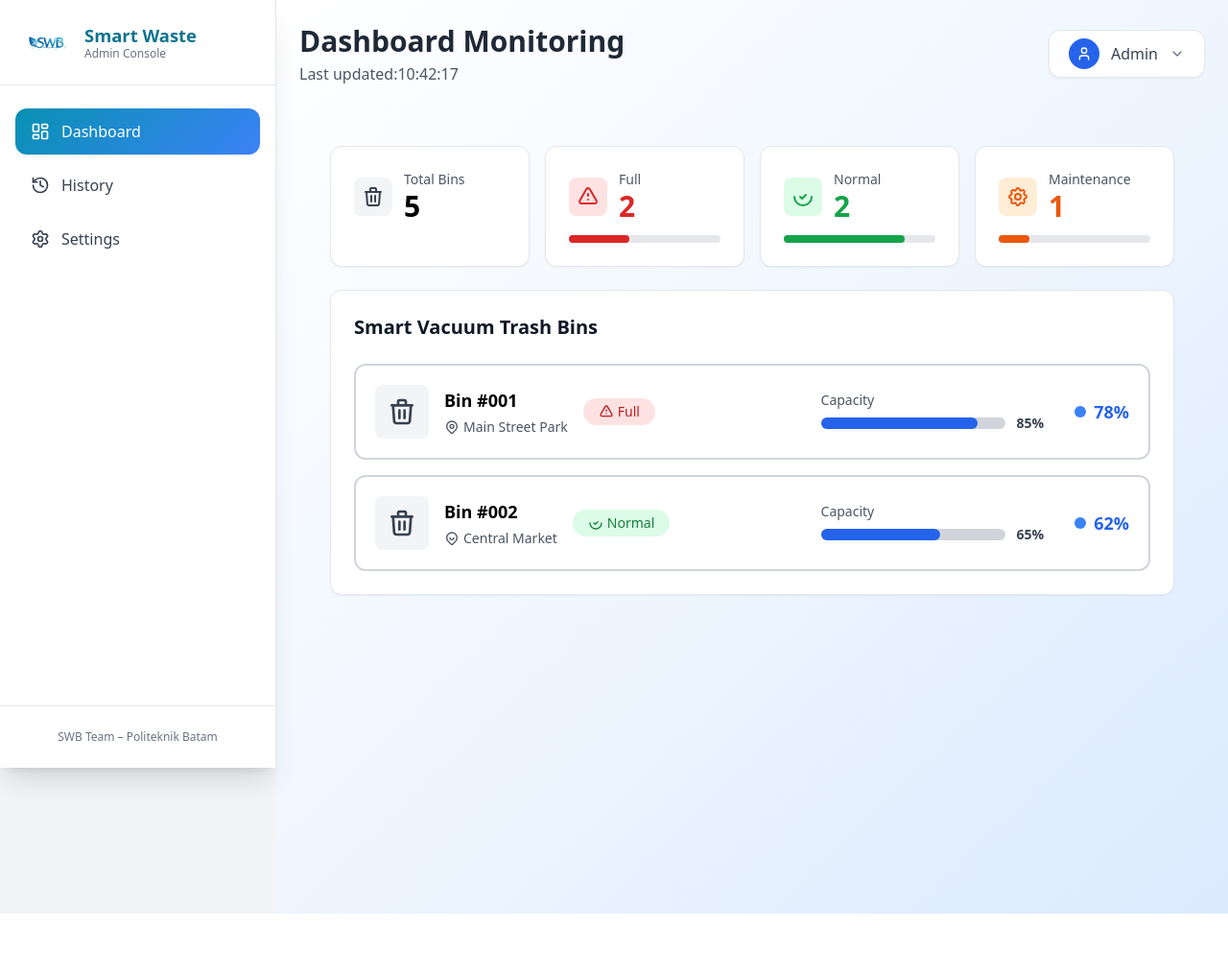
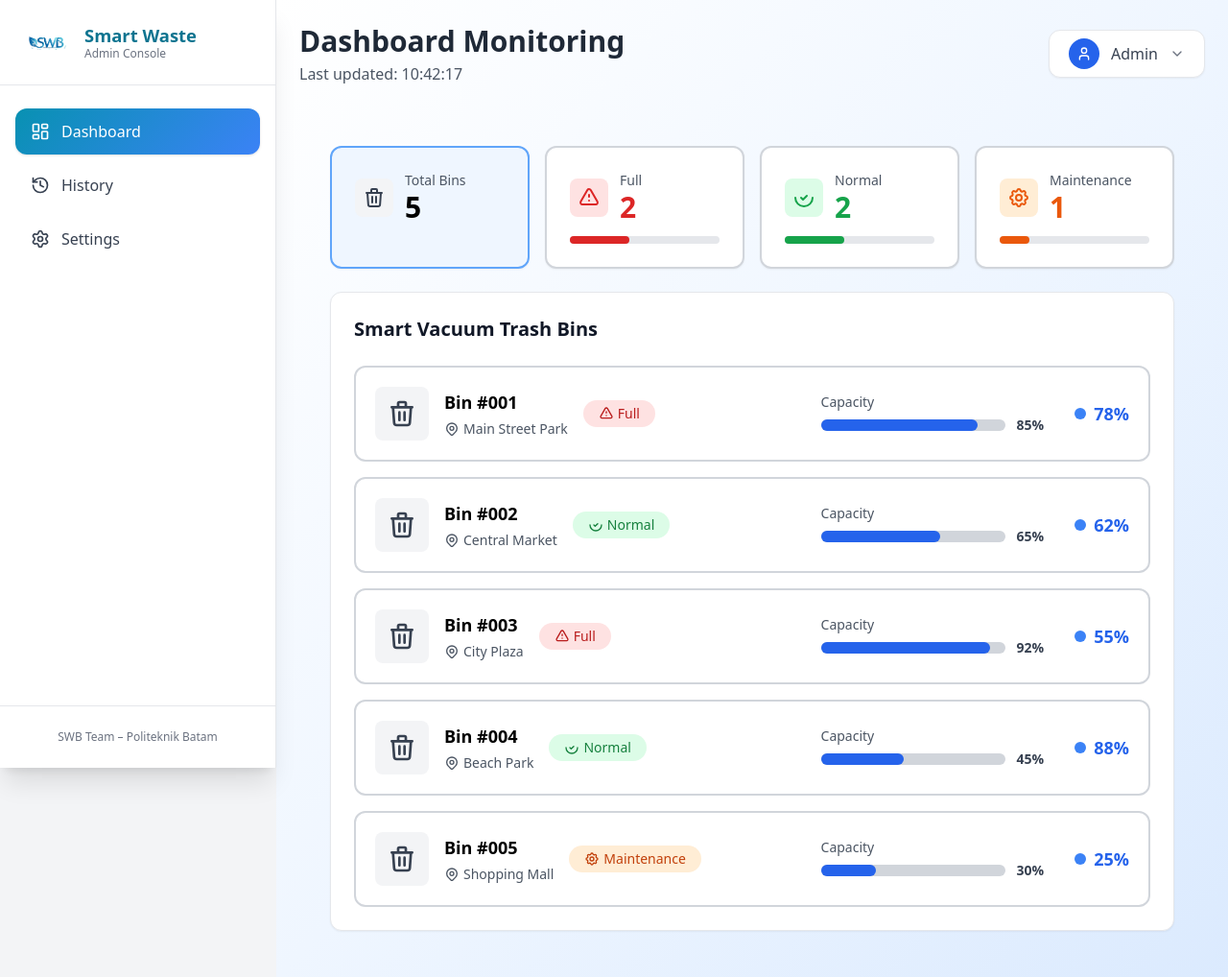
Before and after one commit to Xichiraku/SWB-TRIAL, a Laravel app: page /admin/dashboard in a window 1280 px wide. Shown: the whole page at 96% size. Before the commit the page ends 952 px from the top, so only its background shows below. Run offline with Laravel 12, Linux system fonts and the light colour scheme; parts of the project's set-up code (start-up, migrations or seed data) failed here and were passed over; some libraries are stand-ins or nearby versions.

Commit message:
zahra update admin

```diff
--- a/resources/views/admin/pages/dashboard.blade.php
+++ b/resources/views/admin/pages/dashboard.blade.php
@@ -9,20 +9,82 @@
        Dashboard Monitoring
     </h1>
     <p class="text-gray-600 mt-1 text-base leading-snug">
-   Last updated:10:42:17
+   Last updated: 10:42:17
     </p>
     </div>
 @endsection
 
 @section('content')
-<div x-data="dashboardMonitor()"
+<div x-data="{
+    filter: 'all',
+    bins: [
+        {
+            id: '001',
+            name: 'Bin #001',
+            location: 'Main Street Park',
+            status: 'Full',
+            capacity: 85,
+            battery: 78
+        },
+        {
+            id: '002',
+            name: 'Bin #002',
+            location: 'Central Market',
+            status: 'Normal',
+            capacity: 65,
+            battery: 62
+        },
+        {
+            id: '003',
+            name: 'Bin #003',
+            location: 'City Plaza',
+            status: 'Full',
+            capacity: 92,
+            battery: 55
+        },
+        {
+            id: '004',
+            name: 'Bin #004',
+            location: 'Beach Park',
+            status: 'Normal',
+            capacity: 45,
+            battery: 88
+        },
+        {
+            id: '005',
+            name: 'Bin #005',
+            location: 'Shopping Mall',
+            status: 'Maintenance',
+            capacity: 30,
+            battery: 25
+        }
+    ],
+    get filteredBins() {
+        if (this.filter === 'all') return this.bins;
+        return this.bins.filter(bin => bin.status === this.filter);
+    },
+    get totalBins() {
+        return this.bins.length;
+    },
+    get fullBins() {
+        return this.bins.filter(bin => bin.status === 'Full').length;
+    },
+    get normalBins() {
+        return this.bins.filter(bin => bin.status === 'Normal').length;
+    },
+    get maintenanceBins() {
+        return this.bins.filter(bin => bin.status === 'Maintenance').length;
+    }
+}"
      class="min-h-screen px-4 sm:px-6 lg:px-8 py-6">
 
-<!-- STATS CARDS -->
+<!-- STATS CARDS dengan Filter -->
 <div class="grid grid-cols-1 md:grid-cols-4 gap-4 mb-6">
 
     <!-- Total Bins -->
-    <div class="bg-white rounded-xl shadow-sm p-6 border hover:bg-blue-50 hover:border-blue-300 transition">
+    <div @click="filter = 'all'"
+         :class="filter === 'all' ? 'bg-blue-50 border-blue-400' : 'bg-white border-gray-300'"
+         class="rounded-xl shadow-sm p-6 border-2 hover:bg-blue-50 hover:border-blue-300 transition cursor-pointer">
         <div class="flex items-center space-x-3 mb-3">
             <div class="bg-gray-100 p-2 rounded-lg">
                 <svg class="w-6 h-6 text-gray-700" fill="none" stroke="currentColor" viewBox="0 0 24 24">
@@ -32,13 +94,15 @@
             </div>
             <div>
                 <p class="text-gray-600 text-sm">Total Bins</p>
-                <p class="text-3xl font-bold">5</p>
+                <p class="text-3xl font-bold" x-text="totalBins"></p>
             </div>
         </div>
     </div>
 
     <!-- Full -->
-    <div class="bg-white rounded-xl shadow-sm p-6 border hover:bg-blue-50 hover:border-blue-300 transition">
+    <div @click="filter = 'Full'"
+         :class="filter === 'Full' ? 'bg-red-50 border-red-400' : 'bg-white border-gray-300'"
+         class="rounded-xl shadow-sm p-6 border-2 hover:bg-red-50 hover:border-red-300 transition cursor-pointer">
         <div class="flex items-center space-x-3 mb-3">
             <div class="bg-red-100 p-2 rounded-lg">
                 <svg class="w-6 h-6 text-red-600" fill="none" stroke="currentColor" viewBox="0 0 24 24">
@@ -48,16 +112,18 @@
             </div>
             <div>
                 <p class="text-gray-600 text-sm">Full</p>
-                <p class="text-3xl font-bold text-red-600">2</p>
+                <p class="text-3xl font-bold text-red-600" x-text="fullBins"></p>
             </div>
         </div>
         <div class="w-full bg-gray-200 rounded-full h-2">
-            <div class="bg-red-600 h-2 rounded-full" style="width:40%"></div>
+            <div class="bg-red-600 h-2 rounded-full" :style="`width: ${(fullBins / totalBins) * 100}%`"></div>
         </div>
     </div>
 
     <!-- Normal -->
-    <div class="bg-white rounded-xl shadow-sm p-6 border hover:bg-blue-50 hover:border-blue-300 transition">
+    <div @click="filter = 'Normal'"
+         :class="filter === 'Normal' ? 'bg-green-50 border-green-400' : 'bg-white border-gray-300'"
+         class="rounded-xl shadow-sm p-6 border-2 hover:bg-green-50 hover:border-green-300 transition cursor-pointer">
         <div class="flex items-center space-x-3 mb-3">
             <div class="bg-green-100 p-2 rounded-lg">
                 <svg class="w-6 h-6 text-green-600" fill="none" stroke="currentColor" viewBox="0 0 24 24">
@@ -67,16 +133,18 @@
             </div>
             <div>
                 <p class="text-gray-600 text-sm">Normal</p>
-                <p class="text-3xl font-bold text-green-600">2</p>
+                <p class="text-3xl font-bold text-green-600" x-text="normalBins"></p>
             </div>
         </div>
         <div class="w-full bg-gray-200 rounded-full h-2">
-            <div class="bg-green-600 h-2 rounded-full" style="width:80%"></div>
+            <div class="bg-green-600 h-2 rounded-full" :style="`width: ${(normalBins / totalBins) * 100}%`"></div>
         </div>
     </div>
 
     <!-- Maintenance -->
-    <div class="bg-white rounded-xl shadow-sm p-6 border hover:bg-blue-50 hover:border-blue-300 transition">
+    <div @click="filter = 'Maintenance'"
+         :class="filter === 'Maintenance' ? 'bg-orange-50 border-orange-400' : 'bg-white border-gray-300'"
+         class="rounded-xl shadow-sm p-6 border-2 hover:bg-orange-50 hover:border-orange-300 transition cursor-pointer">
         <div class="flex items-center space-x-3 mb-3">
             <div class="bg-orange-100 p-2 rounded-lg">
                 <svg class="w-6 h-6 text-orange-600" fill="none" stroke="currentColor" viewBox="0 0 24 24">
@@ -88,11 +156,11 @@
             </div>
             <div>
                 <p class="text-gray-600 text-sm">Maintenance</p>
-                <p class="text-3xl font-bold text-orange-600">1</p>
+                <p class="text-3xl font-bold text-orange-600" x-text="maintenanceBins"></p>
             </div>
         </div>
         <div class="w-full bg-gray-200 rounded-full h-2">
-            <div class="bg-orange-600 h-2 rounded-full" style="width:20%"></div>
+            <div class="bg-orange-600 h-2 rounded-full" :style="`width: ${(maintenanceBins / totalBins) * 100}%`"></div>
         </div>
     </div>
 
@@ -104,8 +172,9 @@
 
     <div class="space-y-4">
 
-        <!-- BIN 001 -->
-        <a href="{{ route('bin.detail', '001') }}" class="block">
+        <!-- Loop Bins -->
+        <template x-for="bin in filteredBins" :key="bin.id">
+            <a :href="`/bin/${bin.id}`" class="block">
                 <div class="bg-white border-2 border-gray-300 rounded-xl p-5 hover:bg-blue-50 hover:border-blue-300 transition cursor-pointer">
                     <div class="flex items-center justify-between">
                         <div class="flex items-center space-x-4">
@@ -116,7 +185,7 @@
                                 </svg>
                             </div>
                             <div>
-                            <h3 class="text-lg font-bold">Bin #001</h3>
+                                <h3 class="text-lg font-bold" x-text="bin.name"></h3>
                                 <div class="flex items-center space-x-1 text-gray-600 text-sm mt-1">
                                     <svg class="w-4 h-4" fill="none" stroke="currentColor" viewBox="0 0 24 24">
                                         <path stroke-linecap="round" stroke-linejoin="round" stroke-width="2"
@@ -124,15 +193,35 @@
                                         <path stroke-linecap="round" stroke-linejoin="round" stroke-width="2"
                                               d="M15 11a3 3 0 11-6 0 3 3 0 016 0z"/>
                                     </svg>
-                                <span>Main Street Park</span>
+                                    <span x-text="bin.location"></span>
                                 </div>
                             </div>
-                        <div class="bg-red-100 text-red-700 px-4 py-1 rounded-full text-sm font-medium flex items-center space-x-1">
+
+                            <!-- Status Badge -->
+                            <div x-show="bin.status === 'Full'" class="bg-red-100 text-red-700 px-4 py-1 rounded-full text-sm font-medium flex items-center space-x-1">
                                 <svg class="w-4 h-4" fill="none" stroke="currentColor" viewBox="0 0 24 24">
                                     <path stroke-linecap="round" stroke-linejoin="round" stroke-width="2"
                                           d="M12 9v2m0 4h.01m-6.938 4h13.856c1.54 0 2.502-1.667 1.732-3L13.732 4c-.77-1.333-2.694-1.333-3.464 0L3.34 16c-.77 1.333.192 3 1.732 3z"/>
                                 </svg>
                                 <span>Full</span>
+                            </div>
+
+                            <div x-show="bin.status === 'Normal'" class="bg-green-100 text-green-700 px-4 py-1 rounded-full text-sm font-medium flex items-center space-x-1">
+                                <svg class="w-4 h-4" fill="none" stroke="currentColor" viewBox="0 0 24 24">
+                                    <path stroke-linecap="round" stroke-linejoin="round" stroke-width="2"
+                                          d="M9 12l2 2 4-4m6 2a9 9 0 11-18 0 9 0 018 18z"/>
+                                </svg>
+                                <span>Normal</span>
+                            </div>
+
+                            <div x-show="bin.status === 'Maintenance'" class="bg-orange-100 text-orange-700 px-4 py-1 rounded-full text-sm font-medium flex items-center space-x-1">
+                                <svg class="w-4 h-4" fill="none" stroke="currentColor" viewBox="0 0 24 24">
+                                    <path stroke-linecap="round" stroke-linejoin="round" stroke-width="2"
+                                          d="M10.325 4.317c.426-1.756 2.924-1.756 3.35 0a1.724 1.724 0 002.573 1.066c1.543-.94 3.31.826 2.37 2.37a1.724 1.724 0 001.065 2.572c1.756.426 1.756 2.924 0 3.35a1.724 1.724 0 00-1.066 2.573c.94 1.543-.826 3.31-2.37 2.37a1.724 1.724 0 00-2.572 1.065c-.426 1.756-2.924 1.756-3.35 0a1.724 1.724 0 00-2.573-1.066c-1.543.94-3.31-.826-2.37-2.37a1.724 1.724 0 00-1.065-2.572c-1.756-.426-1.756-2.924 0-3.35a1.724 1.724 0 001.066-2.573c-.94-1.543.826-3.31 2.37-2.37.996.608 2.296.07 2.572-1.065z"/>
+                                    <path stroke-linecap="round" stroke-linejoin="round" stroke-width="2"
+                                          d="M15 12a3 3 0 11-6 0 3 3 0 016 0z"/>
+                                </svg>
+                                <span>Maintenance</span>
                             </div>
                         </div>
 
@@ -141,78 +230,32 @@
                                 <p class="text-sm text-gray-600 mb-1">Capacity</p>
                                 <div class="flex items-center space-x-3">
                                     <div class="w-48 bg-gray-300 h-3 rounded-full">
-                                    <div class="bg-blue-600 h-3 rounded-full" style="width:85%"></div>
+                                        <div class="bg-blue-600 h-3 rounded-full" :style="`width: ${bin.capacity}%`"></div>
                                     </div>
-                                <span class="text-sm font-bold text-gray-700">85%</span>
+                                    <span class="text-sm font-bold text-gray-700" x-text="bin.capacity + '%'"></span>
                                 </div>
                             </div>
                             <div class="flex items-center space-x-2">
                                 <div class="w-3 h-3 bg-blue-500 rounded-full"></div>
-                            <span class="text-lg font-bold text-blue-600">78%</span>
+                                <span class="text-lg font-bold text-blue-600" x-text="bin.battery + '%'"></span>
                             </div>
                         </div>
                     </div>
                 </div>
             </a>
+        </template>
 
-        <!-- BIN 002 -->
-        <a href="{{ route('bin.detail', '002') }}" class="block">
-            <div class="bg-white border-2 border-gray-300 rounded-xl p-5 hover:bg-blue-50 hover:border-blue-300 transition cursor-pointer">
-
-                <div class="flex items-center justify-between">
-                    <div class="flex items-center space-x-4">
-                        <div class="bg-gray-100 p-3 rounded-lg">
-                            <svg class="w-8 h-8 text-gray-700" fill="none" stroke="currentColor" viewBox="0 0 24 24">
-                                <path stroke-linecap="round" stroke-linejoin="round" stroke-width="2"
-                                      d="M19 7l-.867 12.142A2 2 0 0116.138 21H7.862a2 2 0 01-1.995-1.858L5 7m5 4v6m4-6v6m1-10V4a1 1 0 00-1-1h-4a1 1 0 00-1 1v3M4 7h16"/>
+        <!-- Empty State -->
+        <div x-show="filteredBins.length === 0" class="text-center py-12">
+            <svg class="w-16 h-16 text-gray-400 mx-auto mb-4" fill="none" stroke="currentColor" viewBox="0 0 24 24">
+                <path stroke-linecap="round" stroke-linejoin="round" stroke-width="2" d="M20 13V6a2 2 0 00-2-2H6a2 2 0 00-2 2v7m16 0v5a2 2 0 01-2 2H6a2 2 0 01-2-2v-5m16 0h-2.586a1 1 0 00-.707.293l-2.414 2.414a1 1 0 01-.707.293h-3.172a1 1 0 01-.707-.293l-2.414-2.414A1 1 0 006.586 13H4"/>
             </svg>
+            <p class="text-gray-500 text-lg font-medium">No bins found</p>
+            <p class="text-gray-400 text-sm mt-1">Try selecting a different filter</p>
         </div>
 
-                        <div>
-                            <h3 class="text-lg font-bold">Bin #002</h3>
-                            <div class="flex items-center space-x-1 text-gray-600 text-sm mt-1">
-                                <svg class="w-4 h-4" fill="none" stroke="currentColor" viewBox="0 0 24 24">
-                                    <path stroke-linecap="round" stroke-linejoin="round" stroke-width="2"
-                                          d="M17.657 16.657L13.414 20.9a1.998 1.998 0 01-2.827 0l-4.244-4.243a8 8 0 1111.314 0z"/>
-                                    <path stroke-linecap="round" stroke-linejoin="round" stroke-width="2"
-                                          d="M15 11a3 3 0 11-6 0 3 3"
-                                    />
-                                </svg>
-                                <span>Central Market</span>
-                            </div>
-                        </div>
-
-                        <div class="bg-green-100 text-green-700 px-4 py-1 rounded-full text-sm font-medium flex items-center space-x-1">
-                            <svg class="w-4 h-4" fill="none" stroke="currentColor" viewBox="0 0 24 24">
-                                <path stroke-linecap="round" stroke-linejoin="round" stroke-width="2"
-                                      d="M9 12l2 2 4-4m6 2a9 9 0 11-18 0 9 0 018 18z"/>
-                            </svg>
-                            <span>Normal</span>
-                        </div>
-                    </div>
-
-                    <div class="flex items-center space-x-8">
-                        <div>
-                            <p class="text-sm text-gray-600 mb-1">Capacity</p>
-                            <div class="flex items-center space-x-3">
-                                <div class="w-48 bg-gray-300 h-3 rounded-full">
-                                    <div class="bg-blue-600 h-3 rounded-full" style="width:65%"></div>
-                                </div>
-                                <span class="text-sm font-bold text-gray-700">65%</span>
-                            </div>
-                        </div>
-
-                        <div class="flex items-center space-x-2">
-                            <div class="w-3 h-3 bg-blue-500 rounded-full"></div>
-                            <span class="text-lg font-bold text-blue-600">62%</span>
     </div>
 </div>
 
 </div>
-            </div>
-        </a>
-
-    </div>
-</div>
-
 @endsection
```
Also changed, not shown: app/Http/Controllers/BinController.php (+37 -7 lines), 1 other file. Lines whose indentation alone changed are shown as unchanged.
